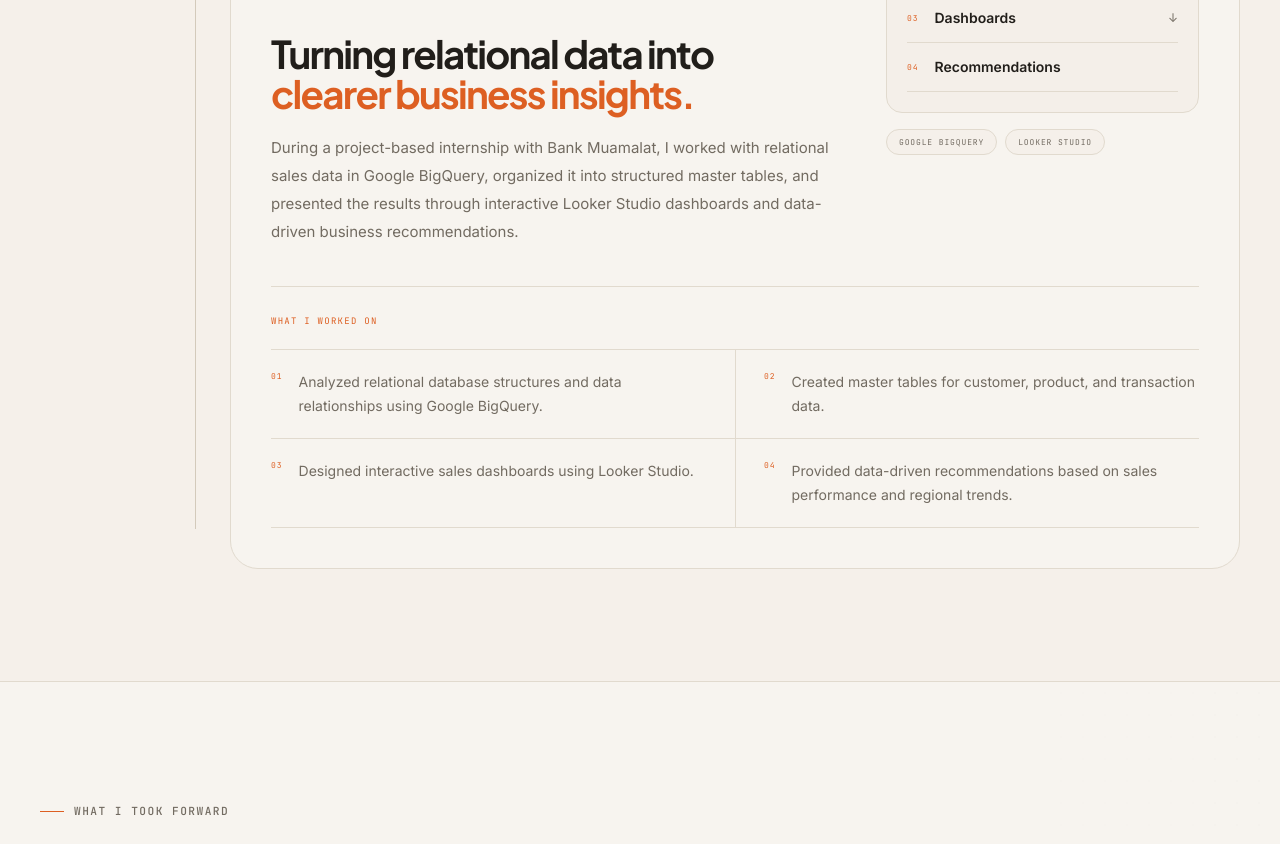
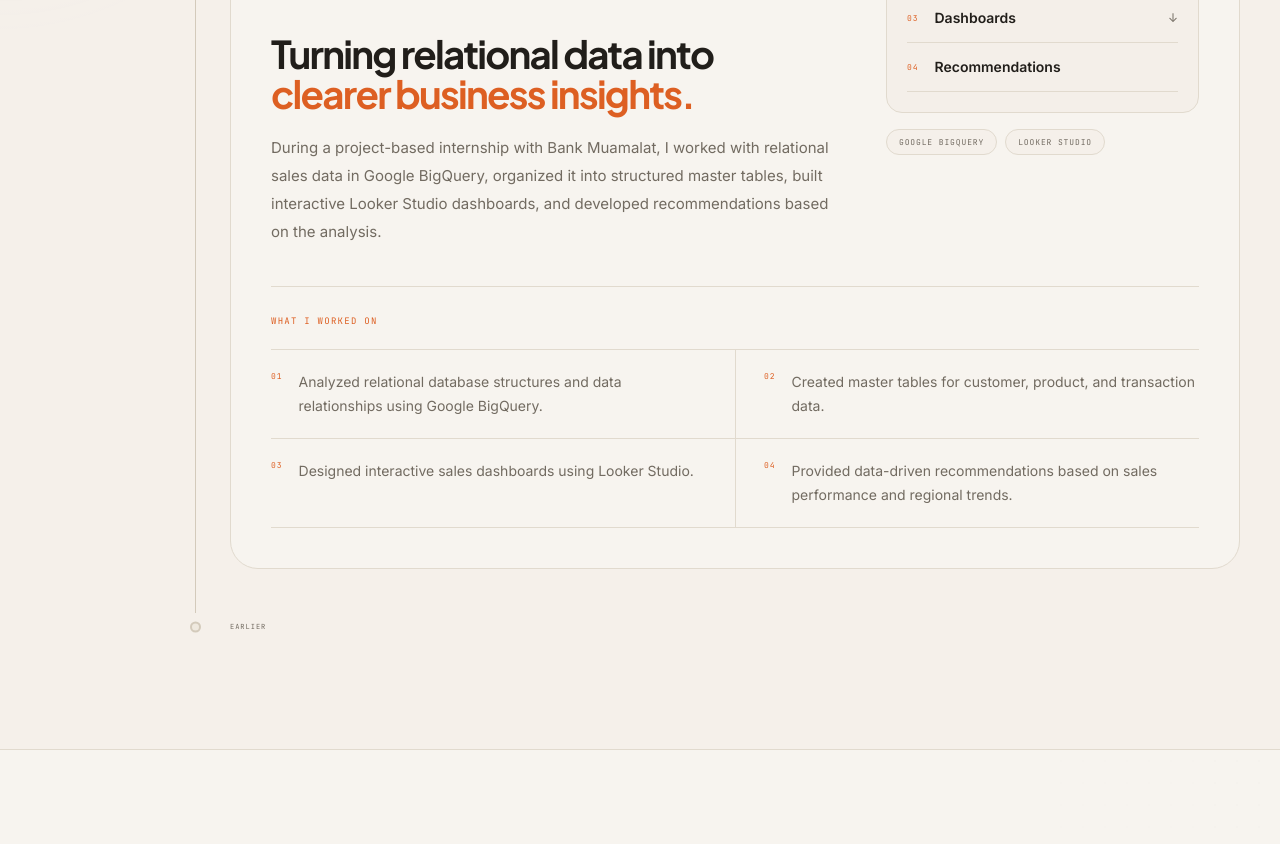
Before and after one commit to sceptzrion/portfolio, a Next.js app: page /experience in a window 1280 px wide. Shown: the part 1940-2784 px from the top of the page. Built offline with nearby package versions, Linux system fonts and the light colour scheme; no server answers.

Commit message:
fix: update wording for clarity in Experience section components

```diff
--- a/src/components/sections/experience/experience-hero.tsx
+++ b/src/components/sections/experience/experience-hero.tsx
@@ -49,7 +49,7 @@ export default function ExperienceHero() {
           </p>
 
           <p className="font-mono text-[9px] uppercase tracking-[0.14em] text-muted-foreground">
-            02 Experiences
+            02 Internships
           </p>
 
           <p className="font-mono text-[9px] uppercase tracking-[0.14em] text-muted-foreground">
--- a/src/components/sections/experience/experience-next.tsx
+++ b/src/components/sections/experience/experience-next.tsx
@@ -37,19 +37,19 @@ export default function ExperienceNext() {
             </div>
 
             <h2 className="mt-5 max-w-3xl text-balance font-display text-[clamp(2.6rem,5vw,4.6rem)] font-bold leading-[0.99] tracking-tighter">
-              See how that
-              experience carried
-              into{" "}
+              See how those
+              experiences shaped{" "}
               <span className="text-primary">
                 my projects.
               </span>
             </h2>
 
             <p className="mt-6 max-w-xl text-[15px] leading-7 text-muted-foreground">
-              Currently open to
+              I’m currently open to
               full-time opportunities
-              and new challenges in web
-              development.
+              in web development,
+              particularly frontend and
+              full-stack roles.
             </p>
           </div>
 
--- a/src/components/sections/experience/experience-takeaways.tsx
+++ b/src/components/sections/experience/experience-takeaways.tsx
@@ -3,19 +3,19 @@ const takeaways = [
     index: "01",
     title: "Implementation",
     description:
-      "Turning requirements and approved designs into clear, functional outputs.",
+      "Turning requirements and approved designs into working, functional outputs.",
   },
   {
     index: "02",
     title: "Structure",
     description:
-      "Keeping interfaces, application data, and analysis organized and understandable.",
+      "Organizing interfaces, data, and analysis so the work stays clear and easier to work with.",
   },
   {
     index: "03",
     title: "Collaboration",
     description:
-      "Working through feedback, implementation details, and technical decisions as part of a broader process.",
+      "Working through feedback and implementation details as part of a broader development process.",
   },
 ] as const;
 
@@ -48,12 +48,11 @@ export default function ExperienceTakeaways() {
           <p className="max-w-xl text-[15px] leading-7 text-muted-foreground lg:justify-self-end">
             Working across web
             development and business
-            intelligence reinforced a
-            practical way of approaching
-            technical work: understand
-            the problem, keep the
-            implementation structured,
-            and communicate clearly
+            intelligence reinforced the
+            same fundamentals:
+            understand the problem, keep
+            the work structured, and
+            communicate clearly
             throughout the process.
           </p>
         </div>
--- a/src/components/sections/experience/experience-timeline.tsx
+++ b/src/components/sections/experience/experience-timeline.tsx
@@ -65,14 +65,12 @@ function DataFlowVisual() {
       </p>
 
       <div className="mt-4 border-y border-border">
-        {steps.map(
-          (step, index) => (
+        {steps.map((step, index) => (
           <div
             key={step}
             className={[
               "grid grid-cols-[auto_1fr_auto] items-center gap-4 py-3.5",
-                index <
-                steps.length - 1
+              index < steps.length - 1
                 ? "border-b border-border"
                 : "",
             ].join(" ")}
@@ -85,15 +83,13 @@ function DataFlowVisual() {
               {step}
             </p>
 
-              {index <
-                steps.length - 1 && (
+            {index < steps.length - 1 && (
               <span className="text-xs text-muted-foreground">
                 ↓
               </span>
             )}
           </div>
-          ),
-        )}
+        ))}
       </div>
     </div>
   );
@@ -107,8 +103,7 @@ function ExperienceCard({
   visual,
   mostRecent = false,
 }: {
-  experience:
-    (typeof experiences)[number];
+  experience: (typeof experiences)[number];
   category: string;
   headline: ReactNode;
   description: string;
@@ -137,8 +132,7 @@ function ExperienceCard({
           <div>
             <div className="flex flex-wrap items-center gap-3">
               <p className="font-mono text-[9px] uppercase tracking-[0.14em] text-primary">
-                {experience.index} /{" "}
-                {category}
+                {experience.index} / {category}
               </p>
 
               {mostRecent && (
@@ -181,16 +175,14 @@ function ExperienceCard({
             {visual}
 
             <div className="mt-4 flex flex-wrap gap-2">
-              {experience.tools.map(
-                (tool) => (
+              {experience.tools.map((tool) => (
                 <span
                   key={tool}
                   className="rounded-full border border-border bg-secondary/35 px-3 py-1.5 font-mono text-[8px] uppercase tracking-[0.11em] text-muted-foreground"
                 >
                   {tool}
                 </span>
-                ),
-              )}
+              ))}
             </div>
           </div>
         </div>
@@ -201,11 +193,7 @@ function ExperienceCard({
           </p>
 
           <div className="mt-5 grid border-y border-border md:grid-cols-2">
-            {experience.highlights.map(
-              (
-                highlight,
-                index,
-              ) => (
+            {experience.highlights.map((highlight, index) => (
               <div
                 key={highlight}
                 className={[
@@ -226,8 +214,7 @@ function ExperienceCard({
                   {highlight}
                 </p>
               </div>
-              ),
-            )}
+            ))}
           </div>
         </div>
       </div>
@@ -236,11 +223,8 @@ function ExperienceCard({
 }
 
 export default function ExperienceTimeline() {
-  const webExperience =
-    experiences[0];
-
-  const dataExperience =
-    experiences[1];
+  const webExperience = experiences[0];
+  const dataExperience = experiences[1];
 
   return (
     <section className="relative overflow-hidden bg-secondary/35">
@@ -275,7 +259,7 @@ export default function ExperienceTimeline() {
           <div className="relative">
             <div
               aria-hidden="true"
-              className="absolute bottom-10 left-1.25 top-10 hidden w-px bg-border-strong sm:block"
+              className="absolute bottom-6 left-1.25 top-10 hidden w-px bg-border-strong sm:block"
             />
 
             <div className="space-y-10 lg:space-y-12">
@@ -294,9 +278,7 @@ export default function ExperienceTimeline() {
                 />
 
                 <ExperienceCard
-                  experience={
-                    webExperience
-                  }
+                  experience={webExperience}
                   category="Frontend Development"
                   mostRecent
                   headline={
@@ -310,9 +292,7 @@ export default function ExperienceTimeline() {
                     </>
                   }
                   description="At Diskominfosantik Kabupaten Bekasi, I worked on the frontend of the Disarpus Kabupaten Bekasi website. My focus was implementing approved Figma designs in Next.js, developing key pages, and resolving responsive layout issues across different breakpoints."
-                  visual={
-                    <BrowserVisual />
-                  }
+                  visual={<BrowserVisual />}
                 />
               </div>
 
@@ -331,9 +311,7 @@ export default function ExperienceTimeline() {
                 />
 
                 <ExperienceCard
-                  experience={
-                    dataExperience
-                  }
+                  experience={dataExperience}
                   category="Business Intelligence"
                   headline={
                     <>
@@ -345,11 +323,20 @@ export default function ExperienceTimeline() {
                       </span>
                     </>
                   }
-                  description="During a project-based internship with Bank Muamalat, I worked with relational sales data in Google BigQuery, organized it into structured master tables, and presented the results through interactive Looker Studio dashboards and data-driven business recommendations."
-                  visual={
-                    <DataFlowVisual />
-                  }
+                  description="During a project-based internship with Bank Muamalat, I worked with relational sales data in Google BigQuery, organized it into structured master tables, built interactive Looker Studio dashboards, and developed recommendations based on the analysis."
+                  visual={<DataFlowVisual />}
                 />
+              </div>
+
+              <div
+                aria-hidden="true"
+                className="relative hidden h-5 sm:block"
+              >
+                <span className="absolute left-0 top-1/2 size-2.75 -translate-y-1/2 rounded-full border-2 border-border-strong bg-secondary" />
+
+                <span className="absolute left-10 top-1/2 -translate-y-1/2 font-mono text-[7px] uppercase tracking-[0.14em] text-muted-foreground">
+                  Earlier
+                </span>
               </div>
             </div>
           </div>
```
Lines whose indentation alone changed are shown as unchanged.
